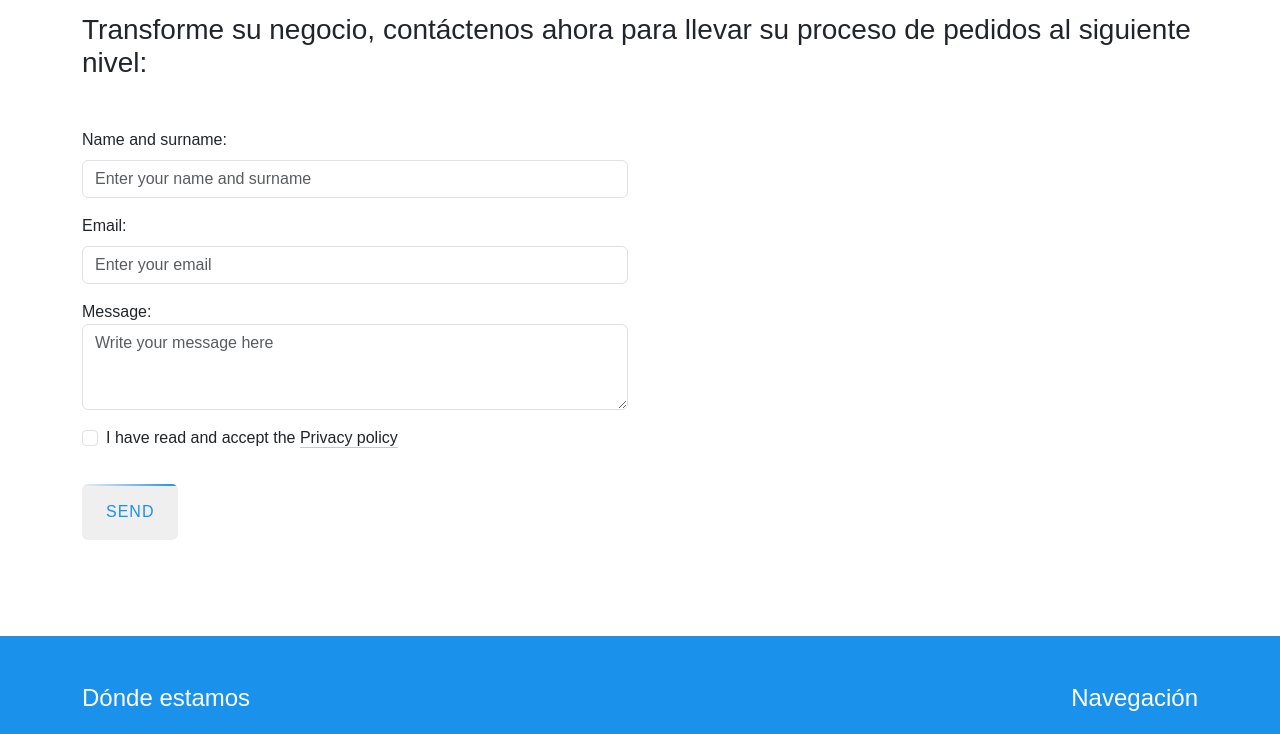
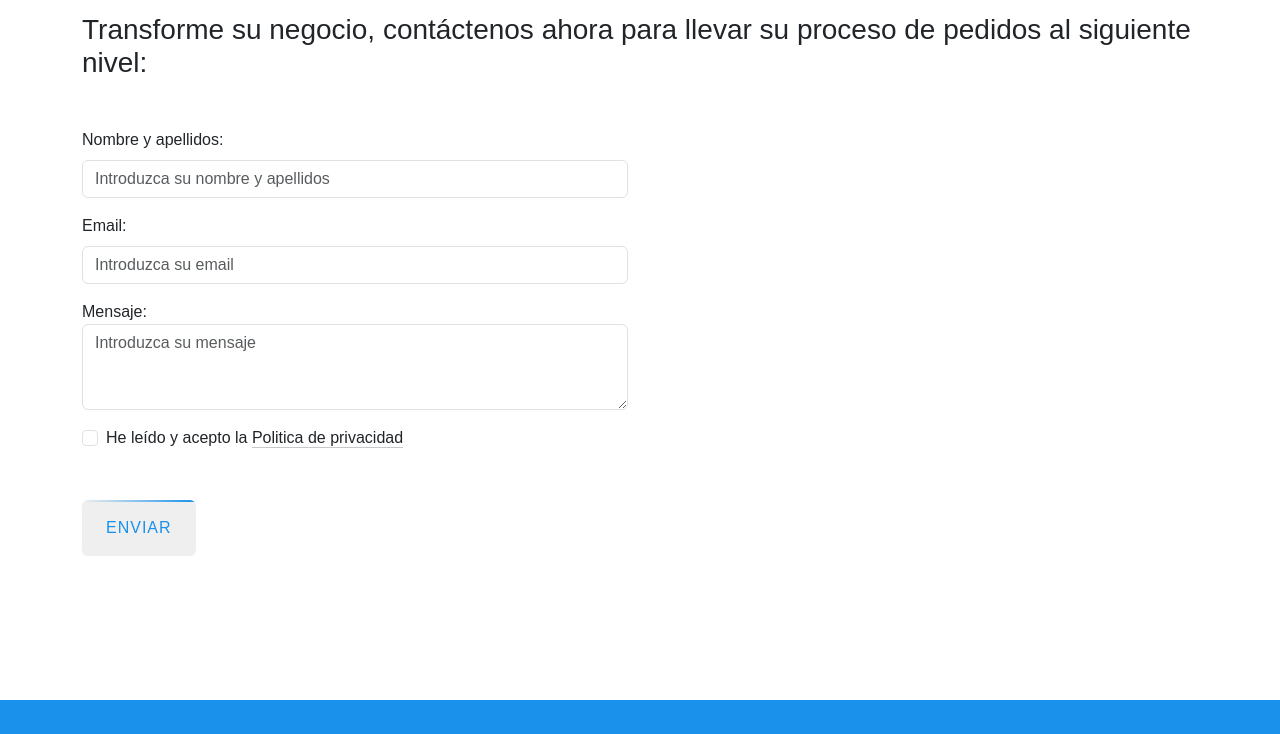
Before and after one commit to CodeGenia/CodeGenia-web-pre, a plain HTML site: page es/automatizacion-inteligente-pedidos.html in a window 1280 px wide. Shown: the part 2166-2900 px from the top of the page. Drawn offline with nearby package versions, Linux system fonts and the light colour scheme; a web font is replaced by a local one.

Commit message:
Casos de exito forms

```diff
--- a/es/automatizacion-inteligente-pedidos.html
+++ b/es/automatizacion-inteligente-pedidos.html
@@ -196,12 +196,11 @@
             <div class="row align-items-center">
                 <div class="col-md-6">
                     <div class="pt-2 pb-5">
-                        <form name="Contact" class="row g-3 needs-validation" netlify>
+                        <form name="Pedidos" class="row g-3 needs-validation" netlify>
                             <div class="col-md-12">
-                                <label for="name" class="form-label">Name and surname:</label>
+                                <label for="name" class="form-label">Nombre y apellidos:</label>
                                 <input type="text" class="form-control" id="name" name="name"
-                                    placeholder="Enter your name and surname" aria-label="Name and surname"
-                                    required>
+                                    placeholder="Introduzca su nombre y apellidos" aria-label="Name and surname" required>
                                 <div class="valid-feedback">
                                     Looks good!
                                 </div>
@@ -209,35 +208,33 @@
                             <div class="col-md-12">
                                 <label for="email" class="form-label">Email:</label>
                                 <input type="text" class="form-control" id="email" name="email"
-                                    placeholder="Enter your email" aria-label="Email"
-                                    required>
+                                    placeholder="Introduzca su email" aria-label="Email" required>
                                 <div class="invalid-feedback">
-                                    Please provide a valid email.
+                                    Por favor, introduzca un email valido.
                                 </div>
                             </div>
                             <div class="col-md-12">
-                                <label for="message">Message:</label>
+                                <label for="message">Mensaje:</label>
                                 <textarea class="form-control" id="message" rows="3" name="message"
-                                    placeholder="Write your message here" aria-label="Message" required></textarea>
+                                    placeholder="Introduzca su mensaje" aria-label="Message" required></textarea>
                             </div>
                             <div class="col-md-12">
                                 <div class="form-check">
                                     <input class="form-check-input" type="checkbox" value="" id="invalidCheck" required>
                                     <label class="form-check-label" for="invalidCheck">
-                                        I have read and accept the <a href="/privacy-policy" target="_blank"
+                                        He leído y acepto la <a href="/privacy-policy" target="_blank"
                                             rel="noopener noreferrer" itemprop="url"
                                             class="link-dark link-offset-2 link-underline-opacity-25 link-underline-opacity-100-hover"
-                                            aria-label="I accept the privacy policy">Privacy policy</a>
+                                            aria-label="I accept the privacy policy">Politica de privacidad</a>
                                     </label>
                                     <div class="invalid-feedback">
-                                        Accepting the privacy policy is required.
+                                        Aceptar la politica de privacidad es requerido.
                                     </div>
                                 </div>
                             </div>
-                            <div class="col-12">
-                                <input type="hidden" id="origen" name="Origen" value="Caso de uso pedidos" />
-                                <button class="btn button-animation button-animation-gray mt-3 px-4 py-3" type="submit" aria-label="Send" href="./automatizacion-inteligente-pedidos">
-                                    SEND
+                            <div class="my-5">
+                                <button class="btn button-animation button-animation-gray px-4 py-3" type="submit">
+                                    ENVIAR
                                     <span></span>
                                     <span></span>
                                     <span></span>
```
Also changed, not shown: es/transformacion-ficheros-inteligencia-artificial.html (+13 -15 lines).
